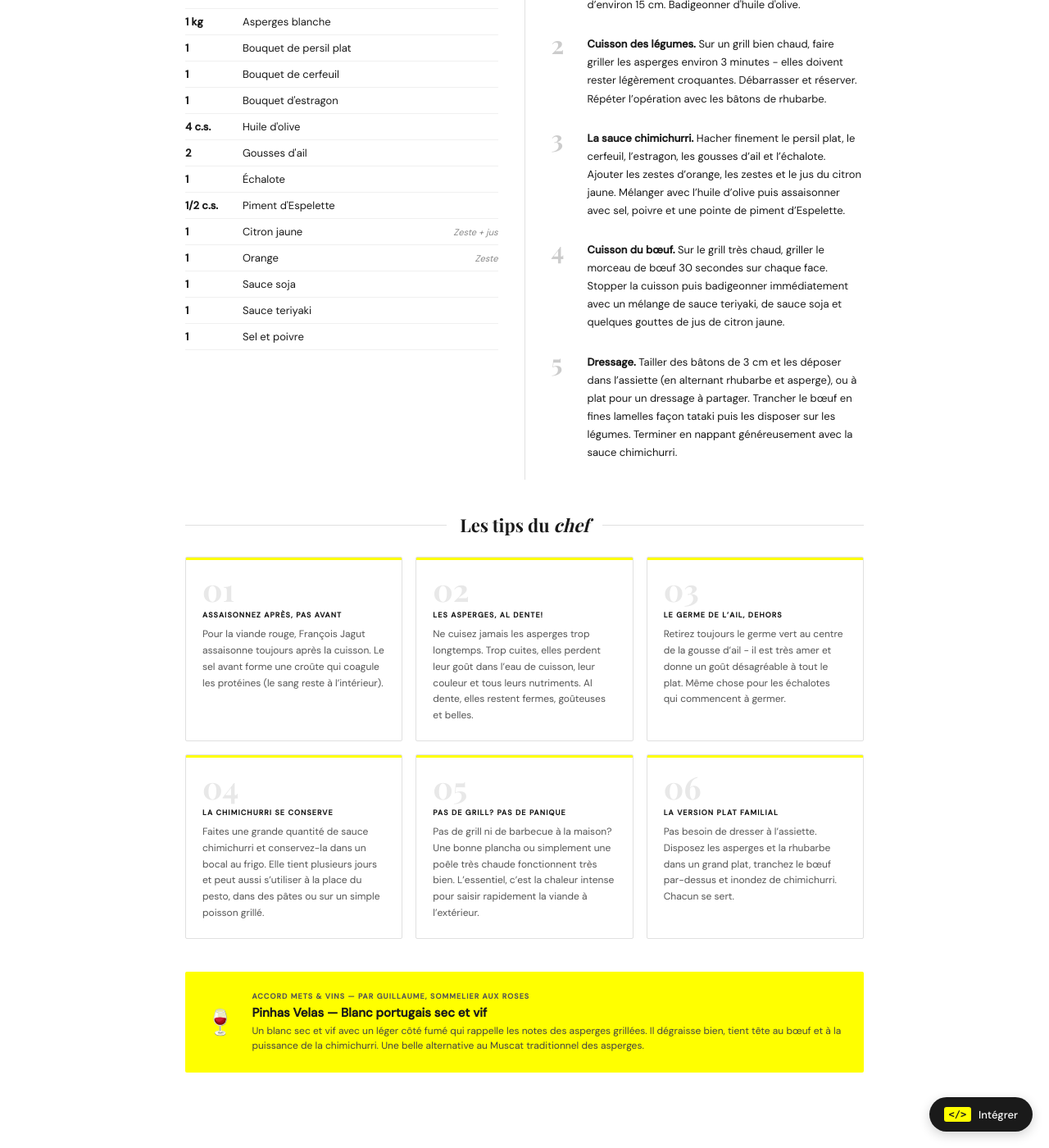
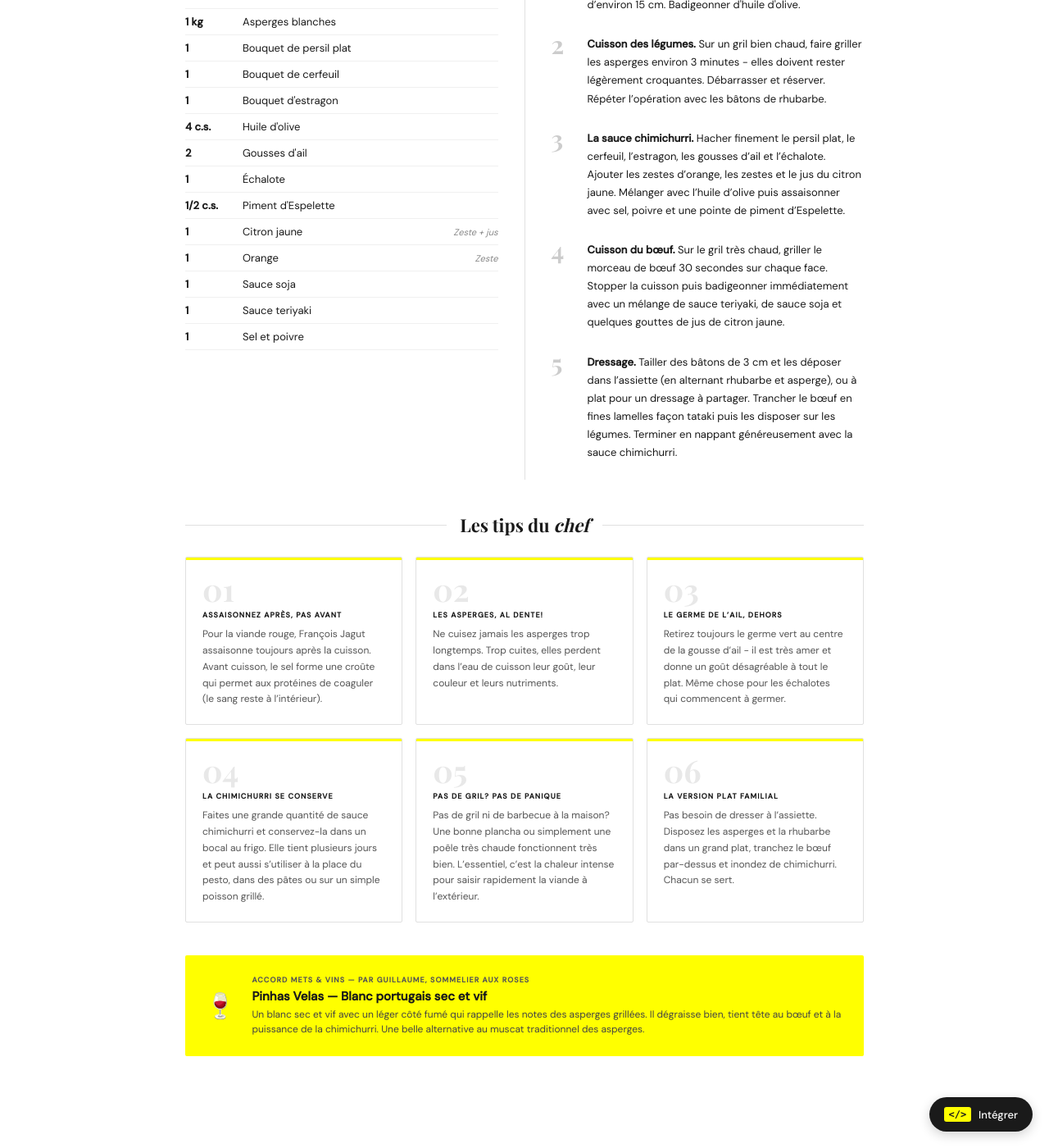
Before and after one commit to clawfire/tasteoflux, a Jekyll site: the page built from _recipes/tataki-de-boeuf-chimichurri.md, in a window 1280 px wide and 1400 px high, scrolled down 1033 px. Shown: the whole window at 82% size. Built offline with Jekyll 4.4.1, drawn with Linux system fonts in a browser that asks for light colours; some web fonts are replaced.

Commit message:
Update Recettes “tataki-de-boeuf-chimichurri”

```diff
--- a/_recipes/tataki-de-boeuf-chimichurri.md
+++ b/_recipes/tataki-de-boeuf-chimichurri.md
@@ -28,7 +28,7 @@
     name: Bâtons de rhubarbe
     note: ''
   - qty: 1 kg
-    name: Asperges blanche
+    name: Asperges blanches
     note: ''
   - qty: '1'
     name: Bouquet de persil plat
@@ -70,30 +70,30 @@
   - title: Découpe des légumes.
     body: Laver les asperges blanches et la rhubarbe. Peler les asperges. Couper en bâtons d’environ 15 cm. Badigeonner d'huile d'olive.
   - title: Cuisson des légumes.
-    body: Sur un grill bien chaud, faire griller les asperges environ 3 minutes - elles doivent rester légèrement croquantes. Débarrasser et réserver. Répéter l’opération avec les bâtons de rhubarbe.
+    body: Sur un gril bien chaud, faire griller les asperges environ 3 minutes - elles doivent rester légèrement croquantes. Débarrasser et réserver. Répéter l’opération avec les bâtons de rhubarbe.
   - title: La sauce chimichurri.
     body: Hacher finement le persil plat, le cerfeuil, l’estragon, les gousses d’ail et l’échalote. Ajouter les zestes d’orange, les zestes et le jus du citron jaune. Mélanger avec l’huile d’olive puis assaisonner avec sel, poivre et une pointe de piment d’Espelette.
   - title: Cuisson du bœuf.
-    body: Sur le grill très chaud, griller le morceau de bœuf 30 secondes sur chaque face. Stopper la cuisson puis badigeonner immédiatement avec un mélange de sauce teriyaki, de sauce soja et quelques gouttes de jus de citron jaune.
+    body: Sur le gril très chaud, griller le morceau de bœuf 30 secondes sur chaque face. Stopper la cuisson puis badigeonner immédiatement avec un mélange de sauce teriyaki, de sauce soja et quelques gouttes de jus de citron jaune.
   - title: Dressage.
     body: Tailler des bâtons de 3 cm et les déposer dans l’assiette (en alternant rhubarbe et asperge), ou à plat pour un dressage à partager. Trancher le bœuf en fines lamelles façon tataki puis les disposer sur les légumes. Terminer en nappant généreusement avec la sauce chimichurri.
 quote: null
 tips:
   - title: Assaisonnez après, pas avant
-    body: Pour la viande rouge, François Jagut assaisonne toujours après la cuisson. Le sel avant forme une croûte qui coagule les protéines (le sang reste à l’intérieur).
+    body: Pour la viande rouge, François Jagut assaisonne toujours après la cuisson. Avant cuisson, le sel forme une croûte qui permet aux protéines de coaguler (le sang reste à l’intérieur).
   - title: Les asperges, al dente!
-    body: Ne cuisez jamais les asperges trop longtemps. Trop cuites, elles perdent leur goût dans l’eau de cuisson, leur couleur et tous leurs nutriments. Al dente, elles restent fermes, goûteuses et belles.
+    body: Ne cuisez jamais les asperges trop longtemps. Trop cuites, elles perdent dans l’eau de cuisson leur goût, leur couleur et leurs nutriments.
   - title: Le germe de l’ail, dehors
     body: Retirez toujours le germe vert au centre de la gousse d’ail - il est très amer et donne un goût désagréable à tout le plat. Même chose pour les échalotes qui commencent à germer.
   - title: La chimichurri se conserve
     body: Faites une grande quantité de sauce chimichurri et conservez-la dans un bocal au frigo. Elle tient plusieurs jours et peut aussi s’utiliser à la place du pesto, dans des pâtes ou sur un simple poisson grillé.
-  - title: Pas de grill? Pas de panique
-    body: Pas de grill ni de barbecue à la maison? Une bonne plancha ou simplement une poêle très chaude fonctionnent très bien. L’essentiel, c’est la chaleur intense pour saisir rapidement la viande à l’extérieur.
+  - title: Pas de gril? Pas de panique
+    body: Pas de gril ni de barbecue à la maison? Une bonne plancha ou simplement une poêle très chaude fonctionnent très bien. L’essentiel, c’est la chaleur intense pour saisir rapidement la viande à l’extérieur.
   - title: La version plat familial
     body: Pas besoin de dresser à l’assiette. Disposez les asperges et la rhubarbe dans un grand plat, tranchez le bœuf par-dessus et inondez de chimichurri. Chacun se sert.
 wine:
   label: Accord mets & vins — par Guillaume, sommelier aux Roses
   name: Pinhas Velas — Blanc portugais sec et vif
-  description: Un blanc sec et vif avec un léger côté fumé qui rappelle les notes des asperges grillées. Il dégraisse bien, tient tête au bœuf et à la puissance de la chimichurri. Une belle alternative au Muscat traditionnel des asperges.
+  description: Un blanc sec et vif avec un léger côté fumé qui rappelle les notes des asperges grillées. Il dégraisse bien, tient tête au bœuf et à la puissance de la chimichurri. Une belle alternative au muscat traditionnel des asperges.
 nav: null
 ---
```
